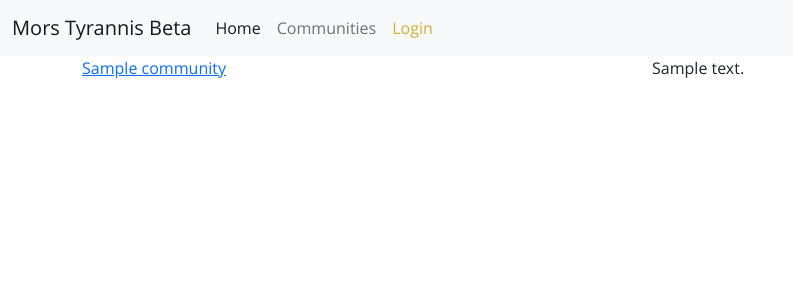
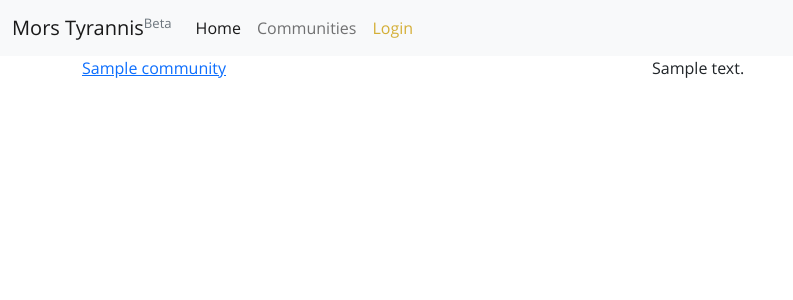
Before and after one commit to Dathmar/mors-tyrannis, a Django app: template communities/templates/communities/index.html in a window 1280 px wide. Shown: the top 300 px of the page, without its empty margins (0-793 px from the left). Run offline with Django 3.2, Linux system fonts and the light colour scheme; the template is opened without the code that fills it: most values are stand-ins (such as "Sample title", 1, 10 or a date in 2020); parts of the project's set-up code (start-up, migrations or seed data) failed here and were passed over; some libraries are stand-ins or nearby versions.

Commit message:
Formatting on the Beta tag

```diff
--- a/base/templates/navbar.html
+++ b/base/templates/navbar.html
@@ -1,6 +1,6 @@
 <nav class="navbar navbar-expand-lg navbar-light bg-light">
   <div class="container-fluid">
-    <a class="navbar-brand" href="{% url 'base:index' %}">Mors Tyrannis Beta</a>
+    <a class="navbar-brand" href="{% url 'base:index' %}">Mors Tyrannis<sup><small class="text-muted">Beta</small></sup></a>
     <button class="navbar-toggler" type="button" data-bs-toggle="collapse" data-bs-target="#navbarNavAltMarkup" aria-controls="navbarNavAltMarkup" aria-expanded="false" aria-label="Toggle navigation">
       <span class="navbar-toggler-icon"></span>
     </button>
```
